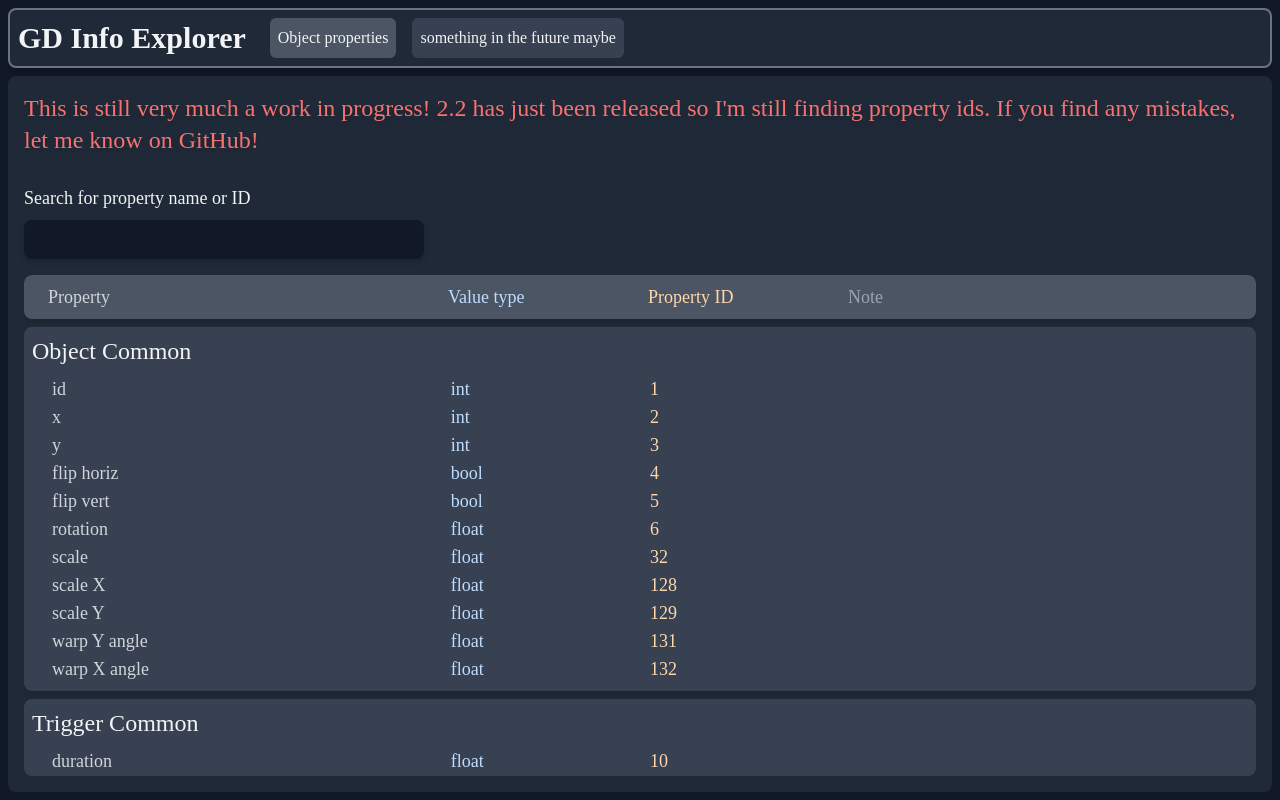
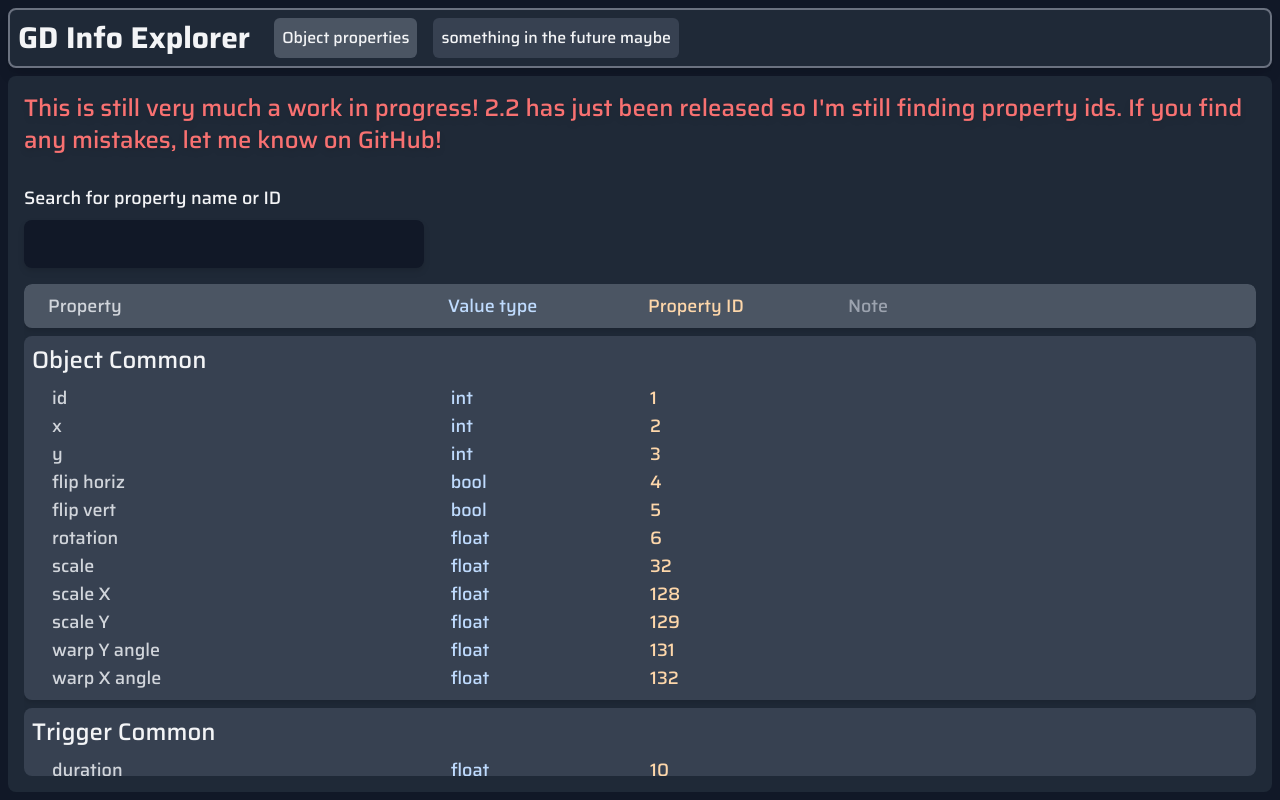
Before and after one commit to FlowVix/gd-info-explorer, a Svelte app: page / in a window 1280 px wide. Built offline with nearby package versions, Linux system fonts and the light colour scheme.

Commit message:
updated import

```diff
--- a/src/app.css
+++ b/src/app.css
@@ -1,8 +1,8 @@
+@import url("https://fonts.googleapis.com/css2?family=Saira:wght@400;500;600;700&display=swap");
+
 @tailwind base;
 @tailwind components;
 @tailwind utilities;
-
-@import url("https://fonts.googleapis.com/css2?family=Saira:wght@400;500;600;700&display=swap");
 
 body {
     padding: 0;
--- a/src/props/props.ts
+++ b/src/props/props.ts
@@ -26,7 +26,6 @@ export type Props = {
 };
 
 const getCollapsedProps = (rawProps: { [namespace: string]: RawNamespace }) => {
-    console.log("get");
     let out: Props = {};
 
     const doInclude = (into: Namespace, inc: Include) => {
```
